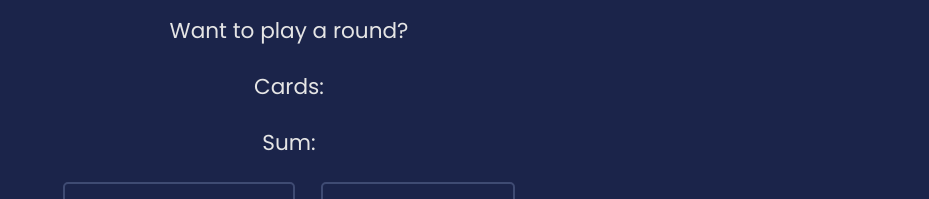
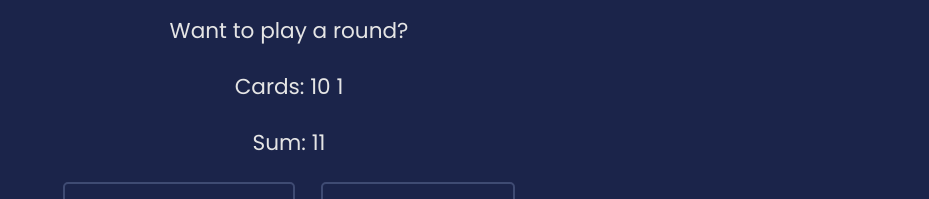
Before and after one commit to kritydangol/Playground-JS, a plain HTML site: page js-blackjack/index.html in a window 1280 px wide. Both pictures are taken after a click on the button "START GAME". Shown: the part 313-512 px from the top of the page, without its empty margins (351-1280 px from the left). Drawn offline with nearby package versions, Linux system fonts and the light colour scheme.

Commit message:
blackjack button littttle bit functional

```diff
--- a/js-blackjack/index.html
+++ b/js-blackjack/index.html
@@ -19,8 +19,8 @@
     </label>
     <h1>Blackjack</h1>
     <p id="message-el">Want to play a round?</p>
-    <p>Cards:</p>
-    <p>Sum:</p>
+    <p id="cards-el">Cards:</p>
+    <p id="sum-el">Sum:</p>
     <button onclick="startGame()">START GAME</button>
     <button onclick="newCard()">NEW CARD</button>
     <script src="index.js"></script>
--- a/js-blackjack/index.js
+++ b/js-blackjack/index.js
@@ -1,5 +1,19 @@
+let firstCard = 10
+let secondCard = 1
+
+let cardsEl = document.getElementById("cards-el")
+let sumEl = document.getElementById("sum-el")
+// cardsEl.textContent
 function startGame(){
-    console.log("Game Has Started")
+    renderGame()
+}
+
+function renderGame(){
+    console.log(cardsEl.textContent)
+    console.log(sumEl.textContent)
+    cardsEl.textContent = "Cards:" + " " + firstCard + " " + secondCard
+    let sum = firstCard + secondCard
+    sumEl.textContent = "Sum:" + " " + sum
 }
 
 function newCard(){
```
